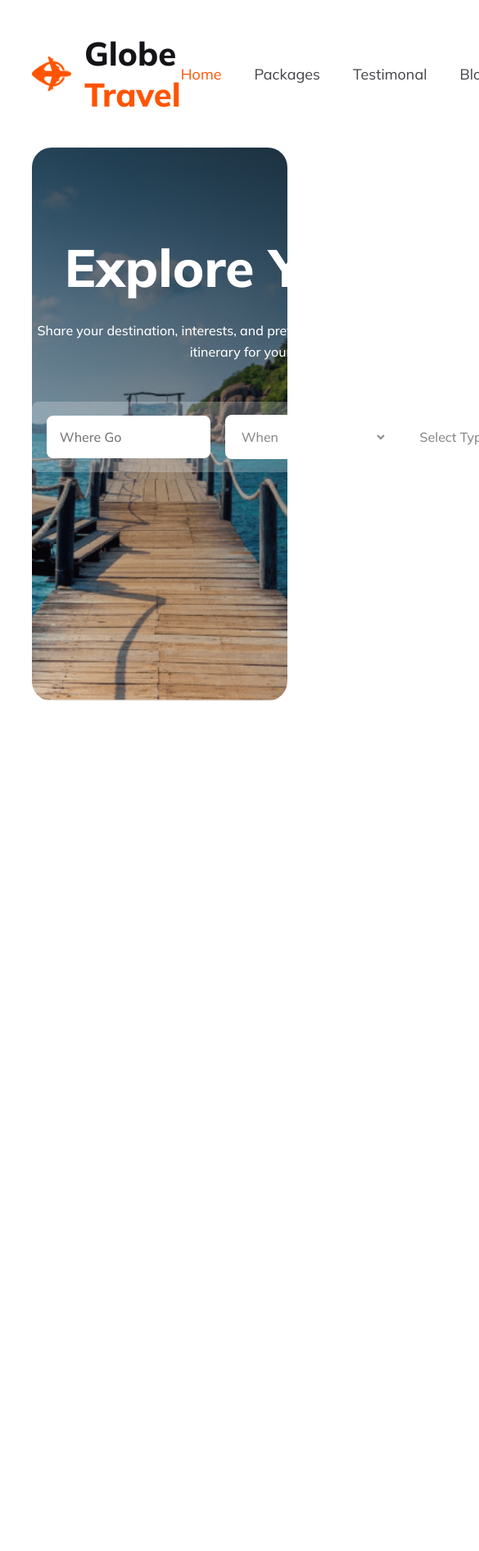
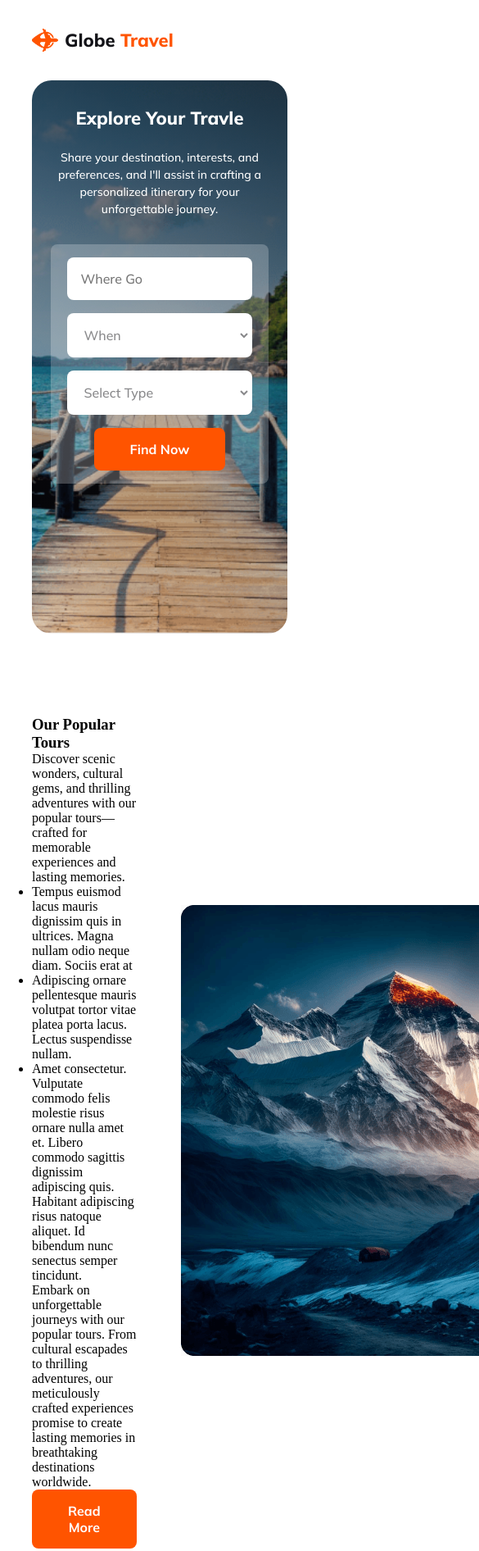
Before and after one commit to Mahmoduljh/Assignment_2, a plain HTML site: page index.html in a window 390 px wide. Shown: the top 1892 px of the page at 82% size, 585 px wide, since content can reach past the window. Before the commit the page ends 855 px from the top, so only its background shows below. Drawn offline with Linux system fonts and the light colour scheme.

Commit message:
addrd responsive part

```diff
--- a/index.html
+++ b/index.html
@@ -6,6 +6,7 @@
     <!-- website name -->
     <title>Globe Travel</title>
     <link rel="stylesheet" href="styles.css/style.css">
+    <link rel="stylesheet" href="styles.css/responsive.css">
     <!-- favicon -->
     <link rel="shortcut icon" href="images/Group 40071 (2).png" type="image/x-icon">
 </head>
@@ -19,6 +20,8 @@
                    <img src="images/Group 40071 (2).png" alt="">
                     <h3 class="web-text">Globe <span class="web-text-color">Travel</span></h3>
                 </a>
+                <input type="checkbox" id="check">
+                <label for="check" class="check-btn"><i class="fa-solid fa-bars"></i></label>
                 <ul class="nav">
                     <li><a class="active" href="">Home</a></li>
                     <li><a href="">Packages</a></li>
@@ -64,8 +67,30 @@
         </div>
     </header>
     <!-- end header section -->
+
+    <!-- main part start -->
     <main>
-
+        <section id="tour">
+            <div class="container">
+                <div class="tour-container">
+                    <div class="tour-text">
+                        <h3 class="primary-title">Our Popular Tours</h3>
+                        <p class="primary-description">Discover scenic wonders, cultural gems, and thrilling adventures with our popular tours—crafted for memorable experiences and lasting memories.</p>
+                        <ul class="tour-list">
+                            <li>Tempus euismod lacus mauris dignissim quis in ultrices. Magna nullam odio neque diam. Sociis erat at</li>
+                            <li>Adipiscing ornare pellentesque mauris volutpat tortor vitae platea porta lacus. Lectus suspendisse nullam.</li>
+                            <li>Amet consectetur. Vulputate commodo felis molestie risus
+                                ornare nulla amet et. Libero commodo sagittis dignissim adipiscing quis. Habitant adipiscing risus natoque aliquet. Id bibendum nunc senectus semper tincidunt.</li>
+                        </ul>
+                        <p class="primary-description">Embark on unforgettable journeys with our popular tours. From cultural escapades to thrilling adventures, our meticulously crafted experiences promise to create lasting memories in breathtaking destinations worldwide.</p>
+                        <button class="primary-btn">Read More</button>
+                    </div>
+                    <div class="tour-img">
+                        <img src="./images/Rectangle 4.png" alt="">
+                    </div>
+                </div>
+            </div>
+        </section>
     </main>
     <footer>
 
--- /dev/null
+++ b/styles.css/responsive.css
@@ -0,0 +1,69 @@
+/* mobile device responsive */
+
+@media screen and (max-width: 576px) {
+    /* navigation mobile device part */
+    .navigation{
+        margin: 35px 0;
+    }
+    .check-btn{
+        display: block;
+    }
+    .navigation > .nav{
+        display: flex;
+        flex-direction: column;
+        gap: 20px;
+        padding-top: 30px;
+        position: fixed;
+        width: 100%;
+        height: 80vh;
+        background: var(--third-color);
+        top: 80px;
+        left: -100%;
+        text-align: center;
+        transition: all ease 0.3s;
+    }
+    #check{
+        display: none;
+    }
+    #check:checked ~ ul{
+        left: 0;
+    }
+    .website-name{
+        gap: 8px;
+    }
+    .website-name img {
+        width: 32px;
+    }
+    .website-name .web-text {
+        font-size: 1.375rem;
+    }
+    /* primary btn */
+    .primary-btn{
+        padding: 14px 42px;
+    }
+      /* banner mobile device section css style */
+      #banner{
+        height: 80vh;
+    }
+    .banner-text {
+        padding-top: 32px;
+        width: 90%;
+        margin-bottom: 32px;
+    }
+    .banner-text .banner-title{
+        font-size: 1.375rem;
+    }
+    .banner-text .banner-description{
+        font-size: 0.875rem;
+        line-height: 21px;
+    }
+    .banner-form input, .banner-form select{
+        width: 100%;
+    }
+    .banner-form {
+        width: 85%;
+        padding: 16px 20px;
+        flex-direction: column;
+        gap: 16px;
+    }
+}
--- a/styles.css/style.css
+++ b/styles.css/style.css
@@ -63,6 +63,15 @@
 }
 .website-name .web-text-color{
     color: var(--primary-color);
+}
+
+.check-btn{
+    font-size: 1.75rem;
+    color: #131318;
+    display: none;
+}
+#check{
+    display: none;
 }
 .navigation > .nav{
     display: flex;
@@ -141,3 +150,16 @@
 .banner-form select:hover{
     border: 2px solid var(--primary-color);
 }
+
+/* tour section css part */
+#tour{
+    margin: 100px 0;
+}
+.tour-container{
+    display: flex;
+    gap: 54px;
+    align-items: center;
+}
+.tour-text{
+    width: 47%;
+}
```
